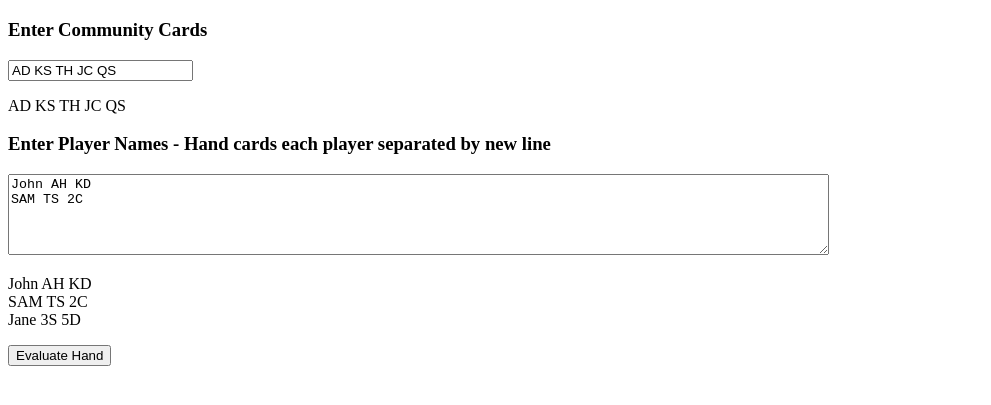
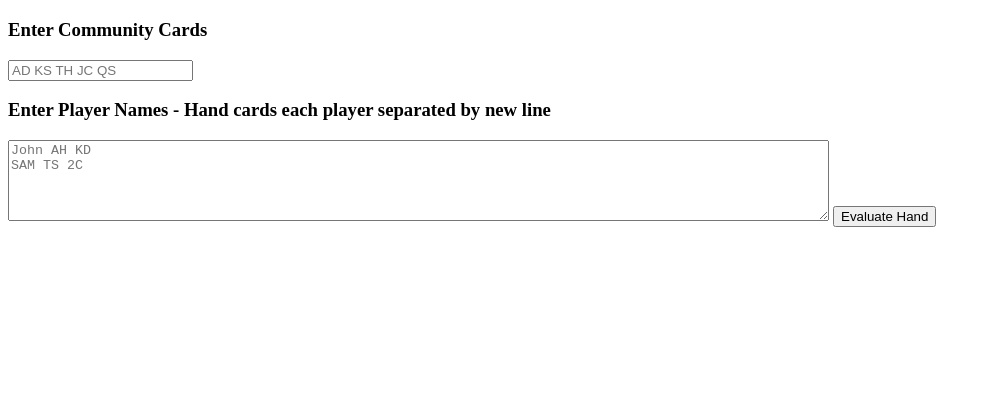
Before and after one commit to gagandeep7717/PokerRankingJS, a plain HTML site: page poker-ranking.html in a window 1280 px wide. Shown: the part 61-466 px from the top of the page, without its empty margins (0-991 px from the left). Drawn offline with Linux system fonts and the light colour scheme.

Commit message:
clean up

```diff
--- a/poker-ranking.html
+++ b/poker-ranking.html
@@ -9,20 +9,10 @@
 	<body>
 		<h1>Texas Hold'em Poker Evaluator</h1>
 		<h3>Enter Community Cards</h3>
-		<input type="text" id="community-cards" name="community-cards" placeholder="AD KS TH JC QS" value="AD KS TH JC QS"">
-		<div>
-			<p>AD KS TH JC QS</p>
-		</div>
+		<input type="text" id="community-cards" name="community-cards" placeholder="AD KS TH JC QS">
 
 		<h3>Enter Player Names - Hand cards each player separated by new line</h3>
-		<textarea rows="5" cols="100" id="player-hands" name="player-hands" placeholder="John AH KD&#10;SAM TS 2C">John AH KD&#10;SAM TS 2C</textarea>
-		<div>
-			<p>
-				John AH KD <br />
-				SAM TS 2C <br />
-				Jane 3S 5D <br />
-			</p>
-		</div>
+		<textarea rows="5" cols="100" id="player-hands" name="player-hands" placeholder="John AH KD&#10;SAM TS 2C"></textarea>
 		<button id="evaluate-hand">Evaluate Hand</button>
 		<div id="hand-ranks">
 			<p id=hand-rank-results></p>
```
